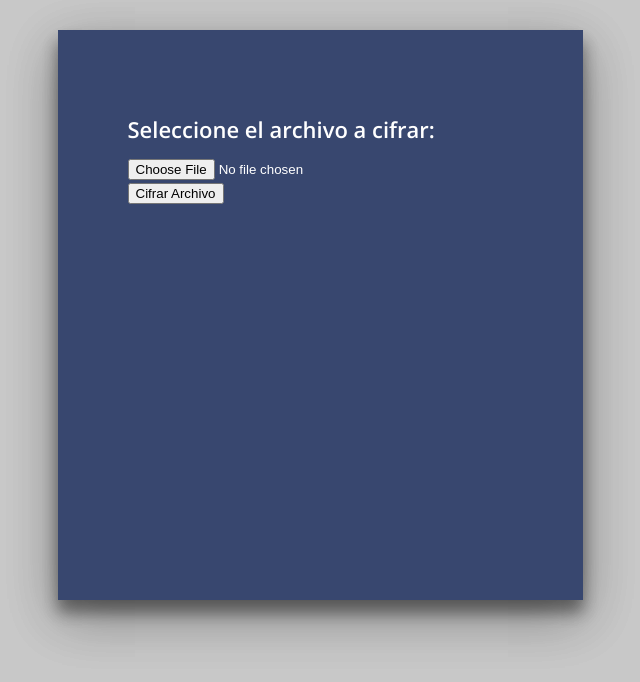
After one commit to inakiuy/UCU-seguridad-2019, a PHP site: page /cifrado.html in a window 1280 px wide. The commit adds this page. Shown: the top 682 px of the page, without its empty margins (320-960 px from the left). Run offline with PHP 8.4, Linux system fonts and the light colour scheme.

Commit message:
Upload de archivos
- Se agrega una pagina para subir archivos. cifrado.html
- Agregado /api/file/upload.php que es el script que sube el archivo . Es el formaction de la pagina cifrado.html
- Agregado archivo para configurar la URL automaticamente. en /api/config/inc_config.php

PARA USAR ESTA VERSION DEBEN CONFIGURAR LA CONEXION A LA BASE DE DATOS Y LA URL BASE DEL SITIO.

1. base de datos: archivo /api/config/database.php
2. URL base: /api/config/inc_config.php

```diff
--- a/Implementacion PHP/api/config/database.php
+++ b/Implementacion PHP/api/config/database.php
@@ -4,8 +4,8 @@ class Database{
     // specify your own database credentials
     private $host = "localhost";
     private $db_name = "seguridad";
-    private $username = "root";
-    private $password = "";
+    private $username = "elusuariodeestabase";
+    private $password = "unapassword";
     public $conn;
 
     // get the database connection
--- /dev/null
+++ b/Implementacion PHP/api/config/inc_config.php
@@ -0,0 +1,3 @@
+<?php
+$WEBSERVER = 'seguridad.webcrashers.local';
+?>
--- a/Implementacion PHP/api/objects/user.php
+++ b/Implementacion PHP/api/objects/user.php
@@ -1,8 +1,5 @@
 <?php
 class User{
-
-    // Sal para el hash
-    private $salt = "unaSal";
 
     // database connection and table name
     private $conn;
--- a/Implementacion PHP/assets/css/style.css
+++ b/Implementacion PHP/assets/css/style.css
@@ -9,7 +9,7 @@ body{
 .clearfix:after{clear:both;display:block}
 a{color:inherit;text-decoration:none}
 
-.login-wrap{
+.login-wrap, .cifrado {
   width:100%;
   margin:auto;
   margin-top: 30px;
@@ -18,7 +18,8 @@ a{color:inherit;text-decoration:none}
   position:relative;
   box-shadow:0 12px 15px 0 rgba(0,0,0,.24),0 17px 50px 0 rgba(0,0,0,.19);
 }
-.login-html{
+.login-html,
+.cifrado{
   width:100%;
   height:100%;
   position:absolute;
@@ -48,7 +49,7 @@ a{color:inherit;text-decoration:none}
 .login-form .group .button{
   text-transform:uppercase;
 }
-.login-html .tab{
+.login-html .tab, .cifrado{
   font-size:22px;
   margin-right:15px;
   padding-bottom:5px;
@@ -149,12 +150,15 @@ a{color:inherit;text-decoration:none}
   -webkit-transform:rotate(0);
           transform:rotate(0);
 }
-
 .hr{
   height:2px;
   margin:60px 0 50px 0;
   background:rgba(255,255,255,.2);
 }
+.cifrado{
+	color:#fff;
+	background:rgba(40,57,101,.9);
+}
 .foot-lnk{
   text-align:center;
 }
--- /dev/null
+++ b/Implementacion PHP/cifrado.html
@@ -0,0 +1,22 @@
+<!DOCTYPE html>
+<html lang="en" >
+	<head>
+	  <meta charset="UTF-8">
+	  <title>UCU - Seguridad Informatica 2019v2</title>
+
+	  <link rel='stylesheet prefetch' href='https://fonts.googleapis.com/css?family=Open+Sans:600'>
+	  <link rel="stylesheet" href="./assets/css/style.css">
+	</head>
+
+	<body>
+	<div class="login-wrap">
+		<div class="login-html cifrado">
+			<form action="./api/file/upload.php" method="post" enctype="multipart/form-data">
+				Seleccione el archivo a cifrar:<br><br>
+				<input type="file" name="fileToUpload" id="fileToUpload"><br>
+				<input type="submit" value="Cifrar Archivo" name="submit"><br>
+			</form>
+		</div>
+	</div>
+	</body>
+</html>
--- a/Implementacion PHP/index.html
+++ b/Implementacion PHP/index.html
@@ -47,7 +47,7 @@
           <input id="password" name="password" type="password" class="input" data-type="password">
         </div>
         <div class="group">
-          <label for="pass" class="label">Confirm Password</label>
+          <label for="pass" class="label">Confirmar Password</label>
           <input id="pass" type="password" class="input" data-type="password">
         </div>
         <div class="group">
```
Also changed, not shown: Implementacion PHP/api/file/upload.php (added, +40 -0 lines), Implementacion PHP/api/user/login.php (+4 -3 lines), Implementacion PHP/api/user/signup.php (+9 -6 lines).
